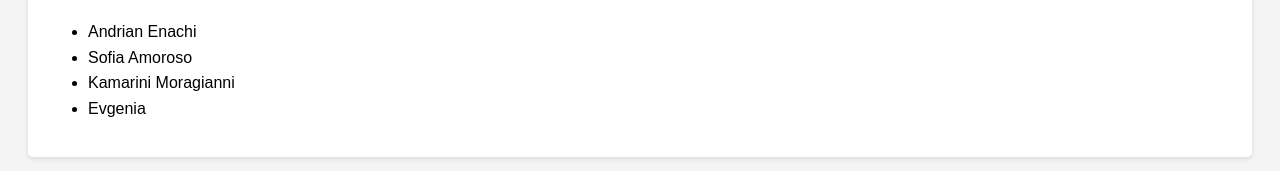
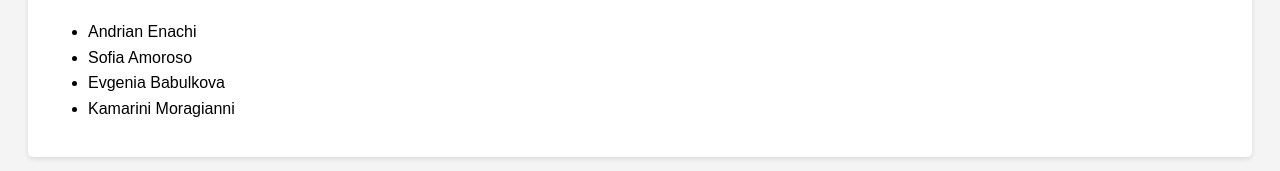
Before and after one commit to sofamoroso/Travel-Destinations, a website: page client/docs.html in a window 1280 px wide. Shown: the part 220-391 px from the top of the page. Drawn offline with Linux system fonts and the light colour scheme.

Commit message:
added names

```diff
--- a/client/docs.html
+++ b/client/docs.html
@@ -74,8 +74,8 @@
 			<ul>
 				<li>Andrian Enachi</li>
 				<li>Sofia Amoroso</li>
+				<li>Evgenia Babulkova</li>
 				<li>Kamarini Moragianni</li>
-				<li>Evgenia</li>
 			</ul>
 		</section>
 
```
